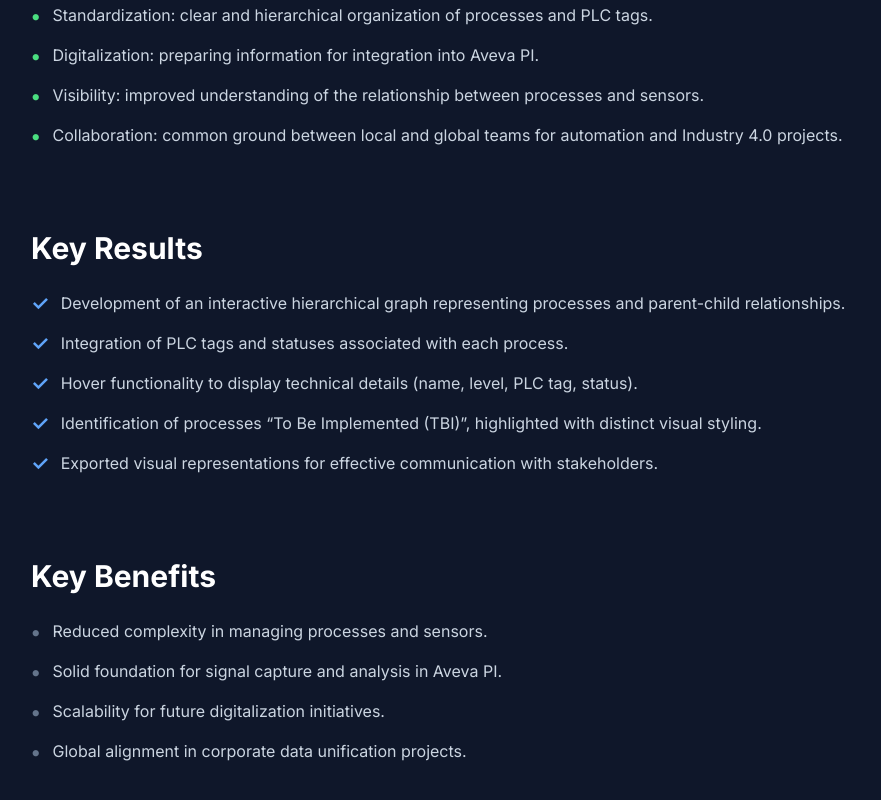
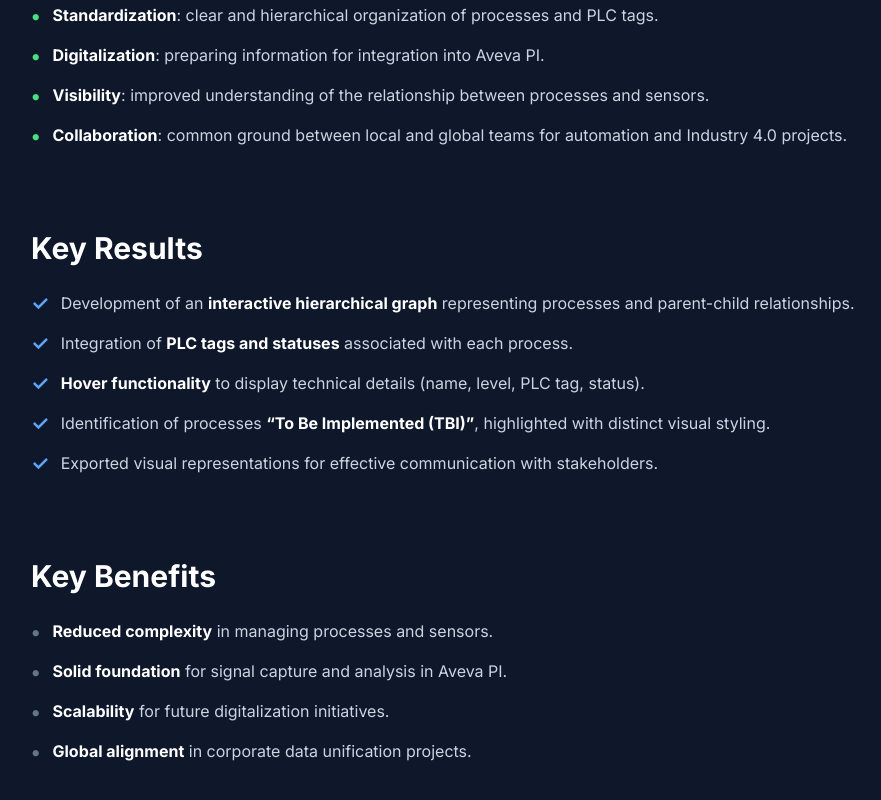
Before and after one commit to rolaseba/rolando-portfolio-page, a React (Vite) app: page /#/projects/process-sensors-mapping in a window 1280 px wide. Shown: the part 1120-1920 px from the top of the page, without its empty margins (193-1074 px from the left). Built offline with nearby package versions, Linux system fonts and the light colour scheme.

Commit message:
fix: format update in project description

```diff
--- a/src/data/caseStudies/process-mapping.json
+++ b/src/data/caseStudies/process-mapping.json
@@ -24,25 +24,25 @@
         }
     ],
     "sections": {
-        "overview": "This project focused on developing a mapping and visualization tool that enabled the identification and organization of production processes and their physical sensors (PLC tags) into a clear hierarchical structure. The tool was key and necessary to bridge the technical complexity of the plant with the needs of the global digitalization project, ensuring that detailed local process and sensor information could be standardized and successfully integrated into the corporate software Aveva PI.",
+        "overview": "This project focused on developing a **mapping and visualization tool** that enabled the identification and organization of **production processes** and their **physical sensors (PLC tags)** into a clear hierarchical structure. The tool was key and necessary to bridge the technical complexity of the plant with the needs of the global digitalization project, ensuring that detailed local process and sensor information could be standardized and successfully integrated into the corporate software **Aveva PI**.",
         "businessValue": [
-            "Standardization: clear and hierarchical organization of processes and PLC tags.",
-            "Digitalization: preparing information for integration into Aveva PI.",
-            "Visibility: improved understanding of the relationship between processes and sensors.",
-            "Collaboration: common ground between local and global teams for automation and Industry 4.0 projects."
+            "**Standardization**: clear and hierarchical organization of processes and PLC tags.",
+            "**Digitalization**: preparing information for integration into Aveva PI.",
+            "**Visibility**: improved understanding of the relationship between processes and sensors.",
+            "**Collaboration**: common ground between local and global teams for automation and Industry 4.0 projects."
         ],
         "keyResults": [
-            "Development of an interactive hierarchical graph representing processes and parent-child relationships.",
-            "Integration of PLC tags and statuses associated with each process.",
-            "Hover functionality to display technical details (name, level, PLC tag, status).",
-            "Identification of processes “To Be Implemented (TBI)”, highlighted with distinct visual styling.",
+            "Development of an **interactive hierarchical graph** representing processes and parent-child relationships.",
+            "Integration of **PLC tags and statuses** associated with each process.",
+            "**Hover functionality** to display technical details (name, level, PLC tag, status).",
+            "Identification of processes **“To Be Implemented (TBI)”**, highlighted with distinct visual styling.",
             "Exported visual representations for effective communication with stakeholders."
         ],
         "benefits": [
-            "Reduced complexity in managing processes and sensors.",
-            "Solid foundation for signal capture and analysis in Aveva PI.",
-            "Scalability for future digitalization initiatives.",
-            "Global alignment in corporate data unification projects."
+            "**Reduced complexity** in managing processes and sensors.",
+            "**Solid foundation** for signal capture and analysis in Aveva PI.",
+            "**Scalability** for future digitalization initiatives.",
+            "**Global alignment** in corporate data unification projects."
         ],
         "stakeholders": [
             "Operations",
--- a/src/pages/case-studies/CaseStudyTemplate.tsx
+++ b/src/pages/case-studies/CaseStudyTemplate.tsx
@@ -118,7 +118,9 @@ const CaseStudyTemplate = ({ data }: CaseStudyTemplateProps) => {
                     <h2 className="text-3xl font-bold text-slate-900 dark:text-white mb-6">Overview</h2>
                     <div className="prose prose-lg dark:prose-invert max-w-none">
                         <p className="text-slate-600 dark:text-slate-300 leading-relaxed">
-                            {data.sections.overview}
+                            <span
+                                dangerouslySetInnerHTML={{ __html: data.sections.overview.replace(/\*\*(.*?)\*\*/g, '<strong class="text-slate-900 dark:text-white">$1</strong>') }}
+                            />
                         </p>
                     </div>
                 </section>
@@ -130,7 +132,10 @@ const CaseStudyTemplate = ({ data }: CaseStudyTemplateProps) => {
                         {data.sections.businessValue.map((value, index) => (
                             <li key={index} className="flex items-start text-slate-600 dark:text-slate-300">
                                 <span className="text-green-600 dark:text-green-400 mr-3 text-xl font-bold">•</span>
-                                <span className="leading-relaxed">{value}</span>
+                                <span
+                                    className="leading-relaxed"
+                                    dangerouslySetInnerHTML={{ __html: value.replace(/\*\*(.*?)\*\*/g, '<strong class="text-slate-900 dark:text-white">$1</strong>') }}
+                                />
                             </li>
                         ))}
                     </ul>
@@ -159,7 +164,10 @@ const CaseStudyTemplate = ({ data }: CaseStudyTemplateProps) => {
                         {data.sections.benefits.map((benefit, index) => (
                             <li key={index} className="flex items-start text-slate-600 dark:text-slate-300">
                                 <span className="text-slate-400 dark:text-slate-500 mr-3 text-xl font-bold">•</span>
-                                <span className="leading-relaxed">{benefit}</span>
+                                <span
+                                    className="leading-relaxed"
+                                    dangerouslySetInnerHTML={{ __html: benefit.replace(/\*\*(.*?)\*\*/g, '<strong class="text-slate-900 dark:text-white">$1</strong>') }}
+                                />
                             </li>
                         ))}
                     </ul>
```
Also changed, not shown: 3 other files (tests, documents, lock files or other folders).
